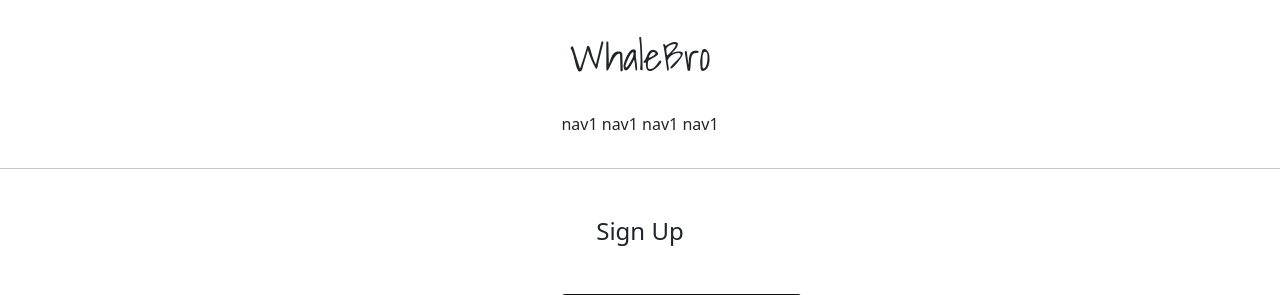
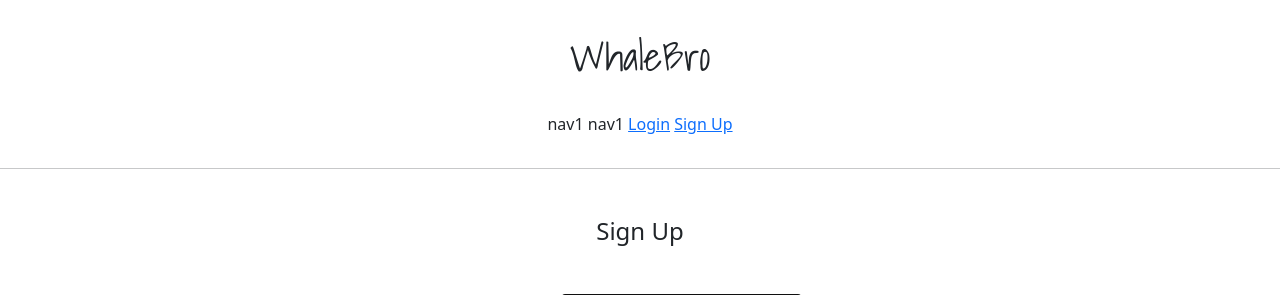
Before and after one commit to tkxksdl2/gis_6, a Django app: page /accounts/create/ in a window 1280 px wide. Shown: the top 295 px of the page. Run offline with Django 3.2, Linux system fonts and the light colour scheme; parts of the project's set-up code (start-up, migrations or seed data) failed here and were passed over.

Commit message:
07/15 6ban class commit 1.

```diff
--- a/templates/header.html
+++ b/templates/header.html
@@ -5,7 +5,17 @@
     <div class="pragmatic_header_button">
         <span>nav1</span>
         <span>nav1</span>
-        <span>nav1</span>
-        <span>nav1</span>
+        {% if not user.is_authenticated %}
+        <span>
+            <a href="{% url 'accountapp:login' %}">Login</a>
+        </span>
+        <span>
+            <a href="{% url 'accountapp:create' %}">Sign Up</a>
+        </span>
+        {% else %}
+        <span>
+            <a href="{% url 'accountapp:logout' %}">Logout</a>
+        </span>
+        {% endif %}
     </div>
 </div>
```
